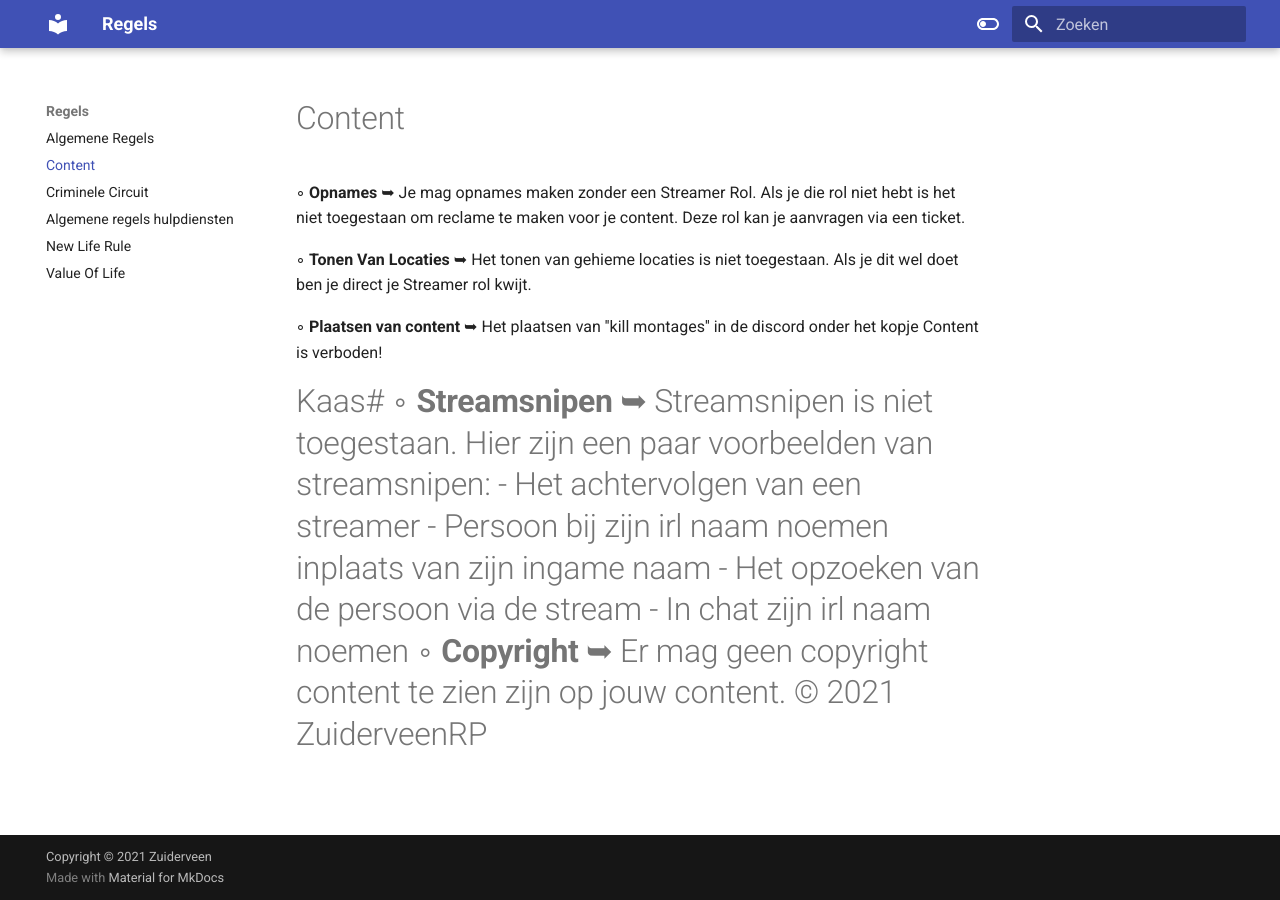
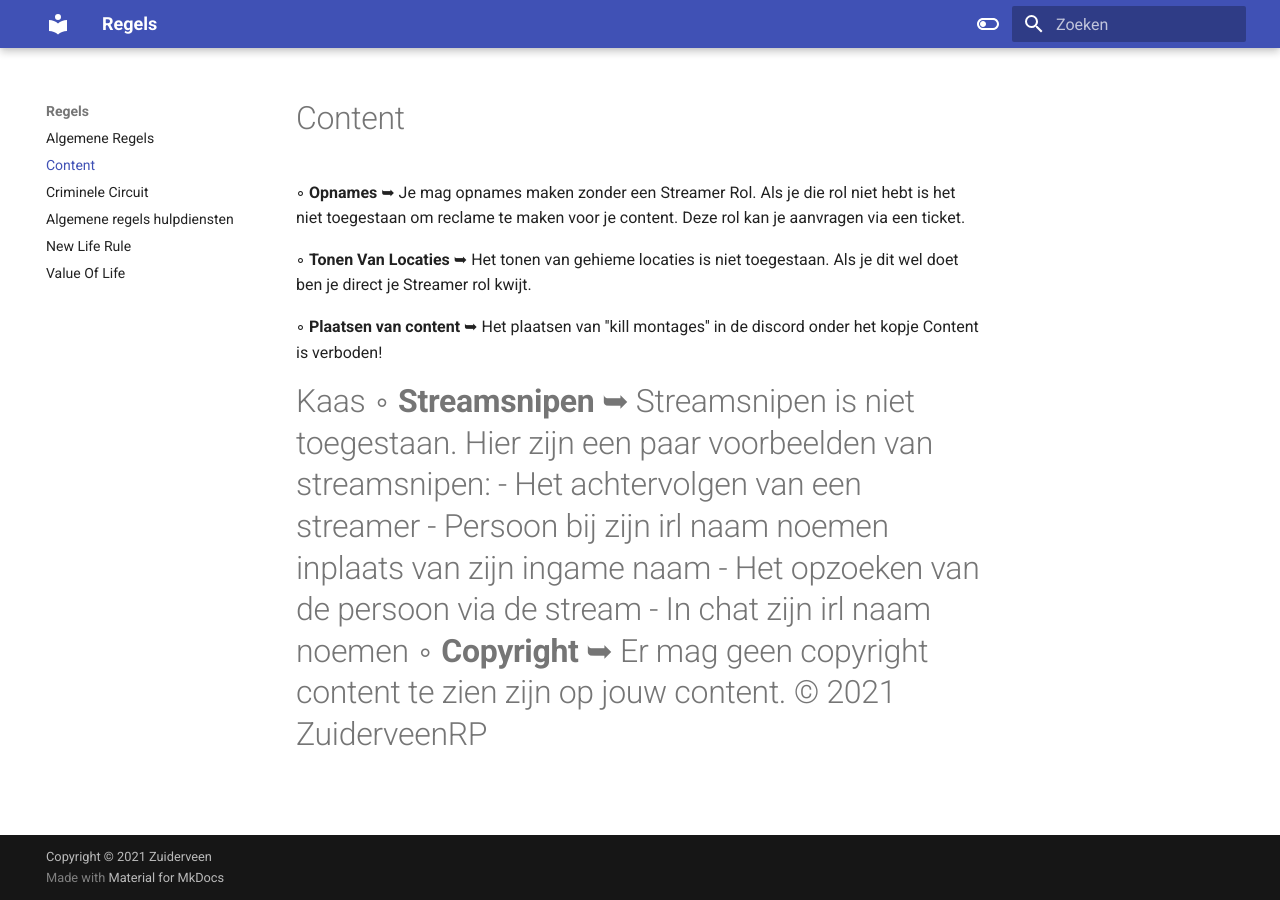
Before and after one commit to CappaWappa/Regels, an MkDocs documentation site: the page built from docs/content.md, in a window 1280 px wide. Built offline with MkDocs 1.6.1 and Material for MkDocs 9.7.7, drawn with Linux system fonts in a browser that asks for light colours.

```diff
--- a/docs/content.md
+++ b/docs/content.md
@@ -6,7 +6,7 @@
 
 ◦ <b>Plaatsen van content</b> ➥ Het plaatsen van ''kill montages'' in de discord onder het kopje Content is verboden!</br>
 
-<h1>Kaas#
+<h1>Kaas<h>
 
 ◦ <b>Streamsnipen</b> ➥ Streamsnipen is niet toegestaan. Hier zijn een paar voorbeelden van streamsnipen:
 - Het achtervolgen van een streamer
```
